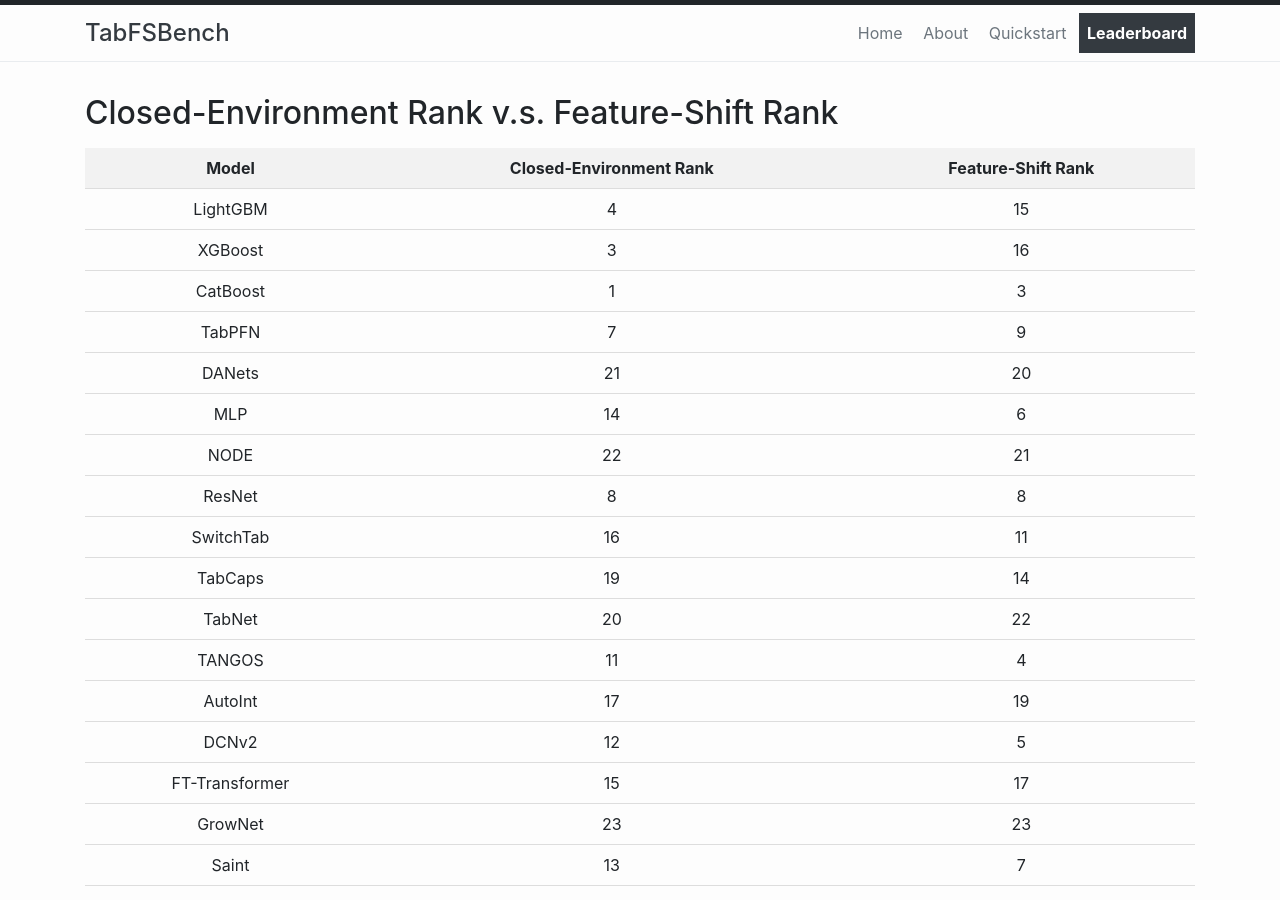
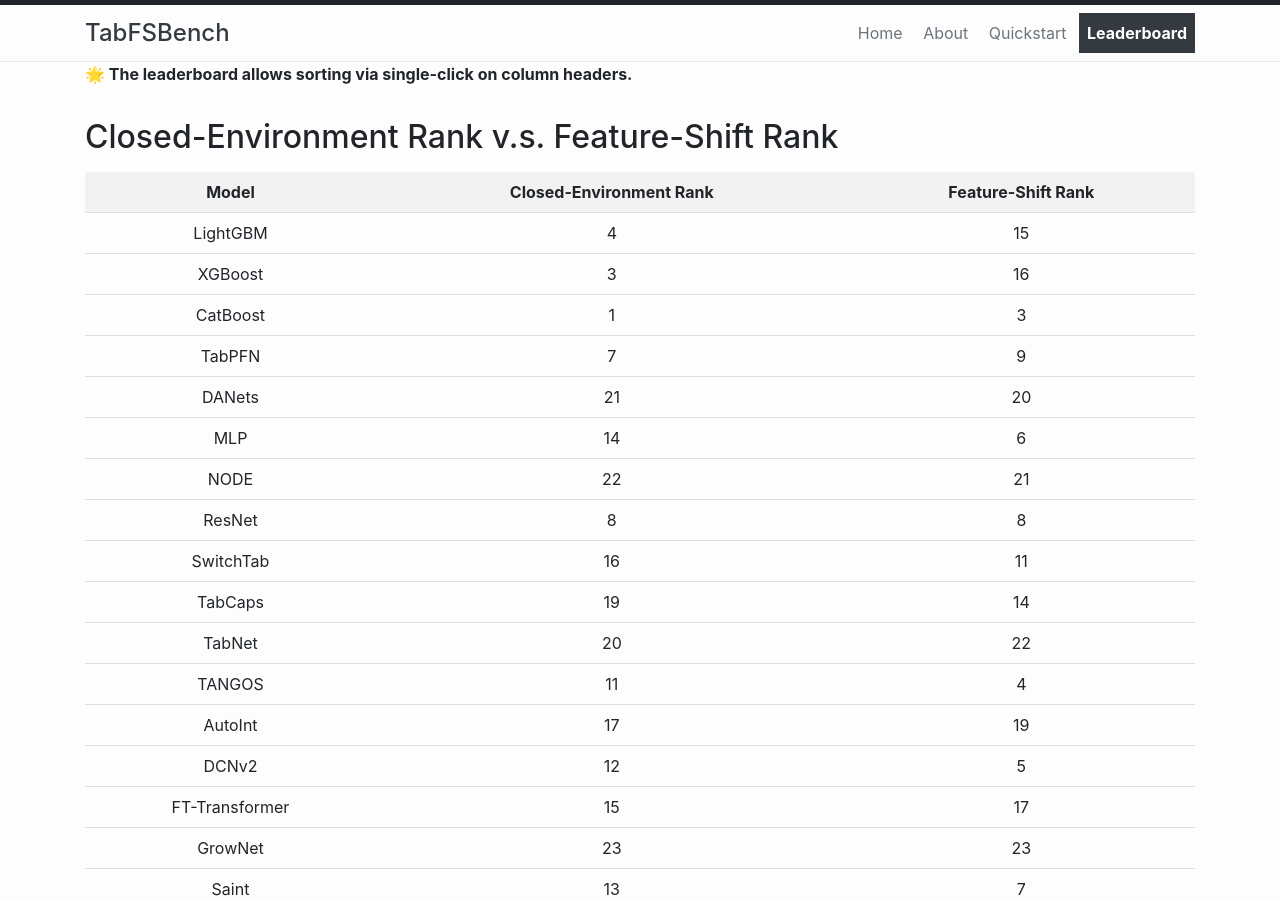
Before and after one commit to ClementCheng0217/Tab-index, a Jekyll site: the page built from github.md, in a window 1280 px wide and 900 px high. Built offline with Jekyll 4.4.1, drawn with Linux system fonts in a browser that asks for light colours.

Commit message:
Update github.md

```diff
--- a/github.md
+++ b/github.md
@@ -3,6 +3,9 @@
 title: Leaderboard
 permalink: /board/
 ---
+
+**🌟 The leaderboard allows sorting via single-click on column headers.**
+<br>
 
 <html lang="en">
 <head>
```
